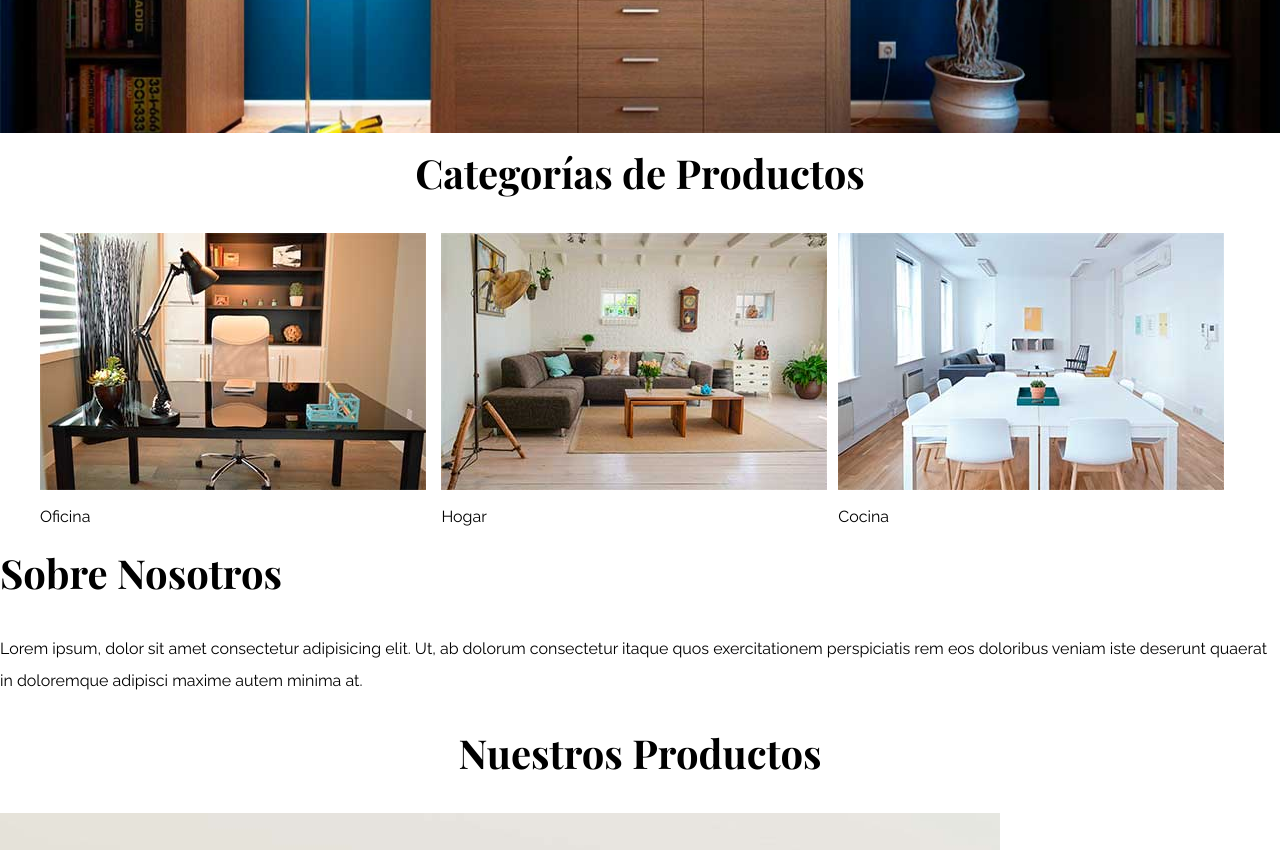
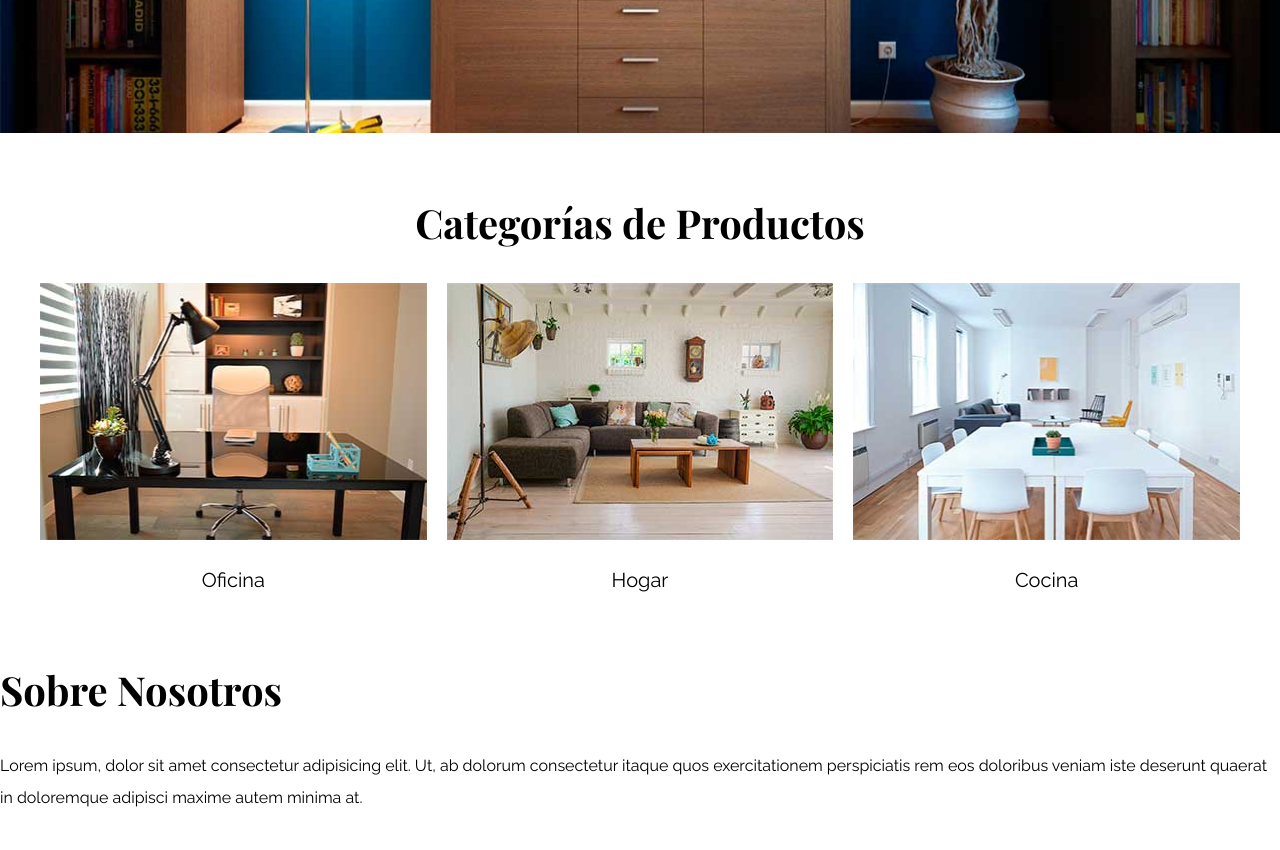
Before and after one commit to luishdezortega/Ecomerce, a plain HTML site: page index.html in a window 1280 px wide. Shown: the part 660-1510 px from the top of the page. Drawn offline with nearby package versions, Linux system fonts and the light colour scheme.

Commit message:
primero cambios

```diff
--- a/css/style.css
+++ b/css/style.css
@@ -25,8 +25,8 @@ h3 {
 h1 {
   font-size: 3.8rem;
 }
-@media (min-width:768px) {
-    h1{
+@media (min-width: 768px) {
+  h1 {
     font-size: 5rem;
   }
 }
@@ -34,32 +34,29 @@ h1 {
 h2 {
   font-size: 3.2rem;
 }
-@media(min-width:768px){
-    h2{
+@media (min-width: 768px) {
+  h2 {
     font-size: 4rem;
   }
-
 }
 
 h3 {
   font-size: 2.4rem;
 }
-@media(min-width:768){
-    h3{
+@media (min-width: 768) {
+  h3 {
     font-size: 3rem;
   }
-
 }
 
 a {
   text-decoration: none;
   color: black;
 }
-.contenedor{
+.contenedor {
   max-width: 120rem;
   margin: 0 auto;
 }
-
 
 /*Utilidades*/
 
@@ -79,7 +76,7 @@ a {
 }
 
 .contenedor-navegacion {
-  border-top: .1rem solid #e1e1e1;
+  border-top: 0.1rem solid #e1e1e1;
 }
 .nav-principal {
   padding: 2rem 0;
@@ -87,27 +84,62 @@ a {
   flex-direction: column;
   align-items: center;
 }
-@media(min-width:768px){
-    .nav-principal{
+@media (min-width: 768px) {
+  .nav-principal {
     justify-content: space-between;
     flex-direction: row;
   }
 }
-.hero{
+.hero {
   background-image: url(/imagenes/principal.jpg);
   background-repeat: no-repeat;
   background-size: cover;
   background-position: center center;
   height: 25rem;
 }
-@media(min-width:768px){
-    .hero{
+@media (min-width: 768px) {
+  .hero {
     height: 55rem;
   }
 }
 
 /*CATEGORIAS*/
 
-.listado-categorias{
-    display: flex;
+.categorias {
+  padding: 5rem 0;
 }
+
+@media (min-width: 768px) {
+  .listado-categorias {
+    display: grid;
+    grid-template-columns: repeat(3,1fr);
+    gap: 2rem;
+  }
+}
+.categoria {
+  margin-bottom: 2rem;
+}
+@media (min-width: 768px) {
+    .categoria {
+        margin-bottom: 0;
+    }
+}
+.categoria a {
+  display: block;
+  height: 6rem;
+  padding: 2rem;
+  font-size: 2rem;
+  text-align: center;
+
+}
+
+.categoria a:hover {
+  background-color: #037bc0;
+  color: white;
+  border-bottom-right-radius: 1rem;
+}
+
+.categoria img{
+    display: block;
+    width: 100%;
+}
--- a/index.html
+++ b/index.html
@@ -31,18 +31,18 @@
     </div>
     <div class="hero"></div>
 
-    <section class="contenedor contenedor-categorias">
+    <section class="contenedor categorias">
         <h2 class="text-center">Categorías de Productos</h2>
         <div class="listado-categorias">
-            <div>
+            <div class="categoria">
                 <img src="./imagenes/categoria1.jpg" alt="Imagen categoria">
                 <a href="#">Oficina</a>
             </div>
-            <div>
+            <div class="categoria">
                 <img src="./imagenes/categoria2.jpg" alt="catogiria2">
                 <a href="#">Hogar</a>
             </div>
-            <div>
+            <div class="categoria">
                 <img src="./imagenes/categoria3.jpg" alt="catogiria3">
                 <a href="#">Cocina</a>
             </div>
```
Lines whose indentation alone changed are shown as unchanged.
